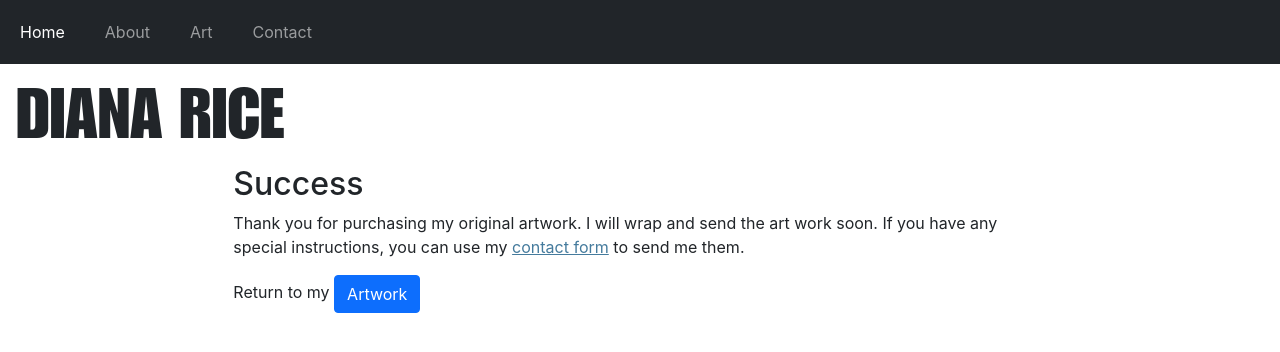
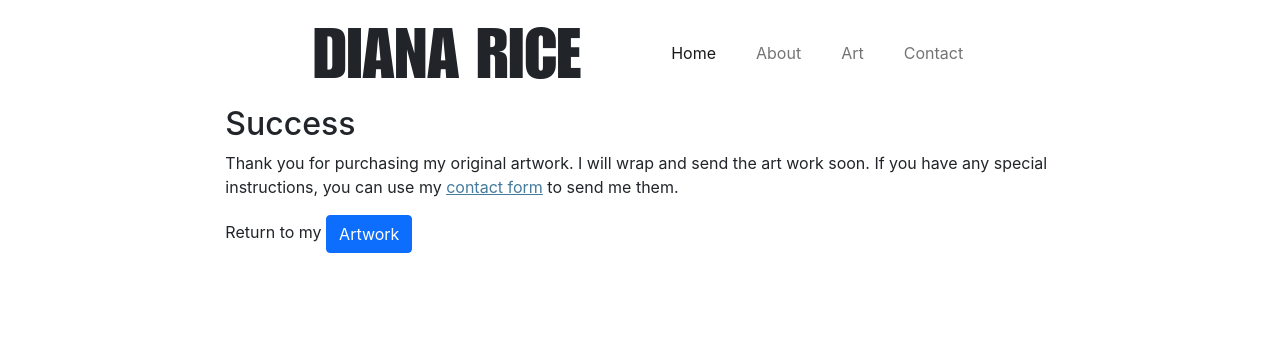
Before and after one commit to bradrice/stage.dianarice.art, a Next.js app: page /checkout/success in a window 1280 px wide. Shown: the top 352 px of the page. Built offline with nearby package versions, Linux system fonts and the light colour scheme.

Commit message:
fixed up the ui a little

```diff
--- a/components/header/Header.tsx
+++ b/components/header/Header.tsx
@@ -9,7 +9,9 @@ const Header = () => {
 
   return (
     <header className="header">
-      <Navbar fixed="top" collapseOnSelect expand="lg" bg="dark" variant="dark">
+<div className={headerStyles.navTop}>
+<div className={headerStyles.logoName}>DIANA RICE</div>
+   <Navbar collapseOnSelect expand="md">
   <Navbar.Toggle />
   <Navbar.Collapse className="justify-content-start">
   <Nav activeKey="/" onSelect={(selectedKey) => console.log(`selected ${selectedKey}`)}>
@@ -25,17 +27,11 @@ const Header = () => {
   <Nav.Item className={headerStyles.navItem}>
     <Nav.Link href="/contact" eventKey="link-3">Contact</Nav.Link>
   </Nav.Item>
-</Nav>
-  </Navbar.Collapse>
-</Navbar>
-
-
-    <div className={headerStyles.logo}>
-      {/* <img src="/images/dr-logo.jpeg" alt="Diana Rice" className={headerStyles.logoImg} />  */}
-      <div className={headerStyles.logoName}>DIANA RICE</div>
+    </Nav>
+    </Navbar.Collapse>
+    </Navbar>
     </div>
     </header>
-
   )
 }
 
--- a/components/header/header.module.scss
+++ b/components/header/header.module.scss
@@ -12,8 +12,25 @@
     font-family: 'URW Impact W01 Regular', 'Helvetica Neue', Roboto, Helvetica, Arial, sans-serif;
     font-size: 70px;
     margin-left: 1rem;
+    display: inline-block;
+    margin-right: 1em;
 }
 
 .navItem {
     padding: 4px 12px;
 }
+
+.navTop {
+    display: flex;
+    align-items: center;
+    justify-content: center;
+}
+
+@media only screen and (max-width: 576px) {
+    .logoName {
+        font-size: 36px;
+    }
+    .navTop {
+        align-items: flex-start;
+    }
+}
--- a/components/layout.module.scss
+++ b/components/layout.module.scss
@@ -1,5 +1,5 @@
 @import '../styles/variables';
-@import '../styles/globals.scss';
+// @import '../styles/global.scss';
 
 .HomePage {
   display: flex;
@@ -9,3 +9,8 @@
 .homecopy {
   margin-top: 1em;
 }
+
+.layout {
+  display: flex;
+  flex-direction: column;
+}
--- a/components/layout.tsx
+++ b/components/layout.tsx
@@ -1,13 +1,12 @@
 import Head from 'next/head'
-import styles from './layout.module.css'
+import styles from './layout.module.scss'
 import utilStyles from '../styles/utils.module.css'
 import Link from 'next/link'
 import Header from './header/Header'
 
 export default function Layout({ children }) {
     return (
-    <div className="row">
-        <div className="container-fluid">
+        <div className={styles.layout}>
             <Head>
             <link rel="icon" href="/favicon.ico" />
             <meta
@@ -21,6 +20,5 @@ export default function Layout({ children }) {
         <div className="main">{children}</div>
         </div>
         </div>
-    </div>
     )
   }
--- a/components/saleinfo/saleinfo.tsx
+++ b/components/saleinfo/saleinfo.tsx
@@ -14,8 +14,8 @@ export default function SaleInfo({ artitem }) {
 }
 
   return(
-    <div className="btn btn-primary" onClick={buttonClicked}>Purchase</div>
-    // <Link href={checkoutpath}><a className="btn btn-primary">Purchase</a></Link>
+    // <div className="btn btn-primary" onClick={buttonClicked}>Purchase</div>
+    <Link href={checkoutpath}><a className="btn btn-light">Purchase</a></Link>
   )
 }
 
--- a/pages/art/[id].tsx
+++ b/pages/art/[id].tsx
@@ -32,7 +32,7 @@ export default function ArtDetail({ artData }) {
               </Card.Body>
             </Card>
             <div className={styles.linkback}>
-            <Link href="/art">Return to art</Link>
+            <Link href="/art"> &lt; Return to art</Link>
             </div>
           </div>
         </div>
--- a/pages/art/index.tsx
+++ b/pages/art/index.tsx
@@ -99,9 +99,9 @@ export default function ArtListPage({ artData, menuItems }) {
         art = (
           <Layout>
             <Head>
-        <title>Diana Rice's art</title>
-        <meta property="og:title" content="Diana Rice's art" key="title" />
-      </Head>
+              <title>Diana Rice's art</title>
+              <meta property="og:title" content="Diana Rice's art" key="title" />
+            </Head>
           <div className={styles.artHolder}>
             <div className="row">
               <div className="col-sm-12 col-md-4">
--- a/styles/global.scss
+++ b/styles/global.scss
@@ -4,14 +4,6 @@
 @font-face{
   font-family:"URW Impact W01 Regular";
   src:url("/fonts/927919/f8417140-723c-4629-aa7e-4dd1a4f49e27.woff2") format("woff2"),url("/fonts/927919/33f4963d-1cd4-45b6-849d-4066ba75c7ac.woff") format("woff");
-}
-
-html,
-body {
-  padding: 0;
-  margin: 0;
-  font-family: -apple-system, BlinkMacSystemFont, Segoe UI, Roboto, Oxygen,
-    Ubuntu, Cantarell, Fira Sans, Droid Sans, Helvetica Neue, sans-serif;
 }
 
 a {
@@ -21,6 +13,21 @@ a {
 
 * {
   box-sizing: border-box;
+}
+
+body {
+  width: inherit;
+  min-height: inherit;
+  margin: 0;
+  padding: 0;
+  font-family: -apple-system, BlinkMacSystemFont, Segoe UI, Roboto, Oxygen,
+    Ubuntu, Cantarell, Fira Sans, Droid Sans, Helvetica Neue, sans-serif;
+}
+
+@media only screen and (max-width: 576px) {
+  html {
+    width: fit-content
+  }
 }
 
 .top-menu {
```
Also changed, not shown: pages/index.tsx (+6 -2 lines), server.js (added, +28 -0 lines), styles/Home.module.scss (+6 -6 lines).
